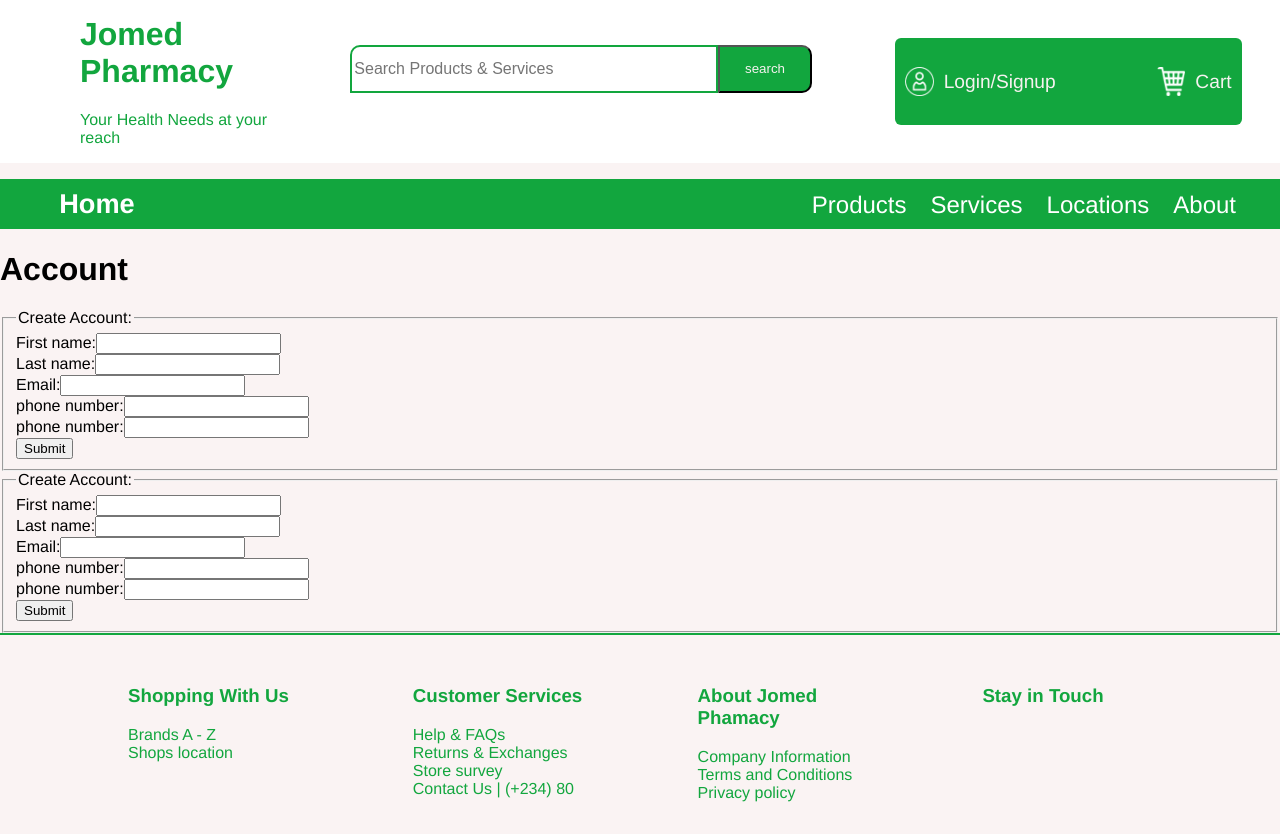
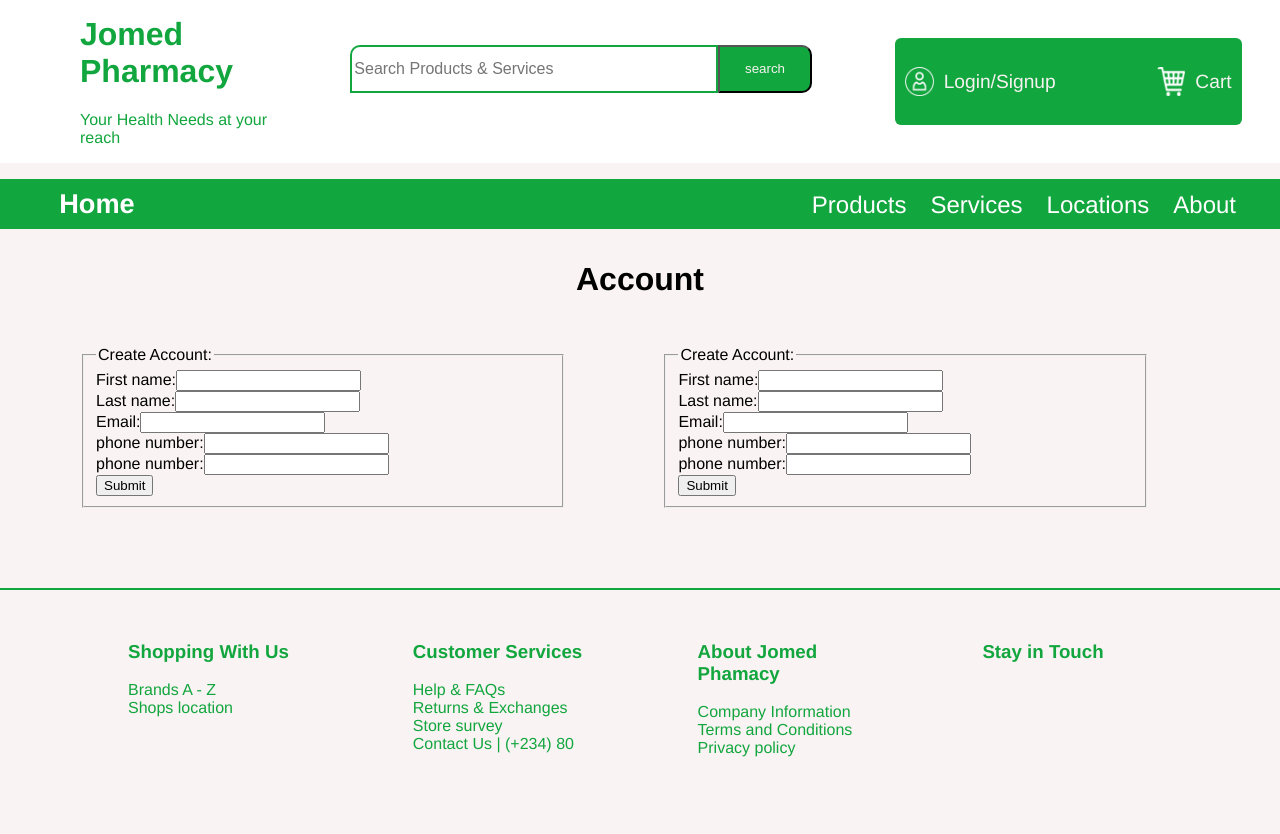
Before and after one commit to mitchel-okomor/jomedpharmacy, a Next.js app: page /account in a window 1280 px wide. After the commit the page ends 800 px from the top, so only its background shows below. Built offline with nearby package versions, Linux system fonts and the light colour scheme.

Commit message:
form css

```diff
--- a/pages/account.js
+++ b/pages/account.js
@@ -6,7 +6,7 @@
         <div className={css.account}>
 <h1 className={css.heading}>Account</h1>
 
-<div>
+<div className={css.form}>
 <form className={css.signup}>
  <fieldset>
   <legend>Create Account:</legend>
--- a/pages/account.module.scss
+++ b/pages/account.module.scss
@@ -0,0 +1,19 @@
+@import "./styles.scss";
+
+.account{
+    margin: 2em;
+
+.heading{
+margin: auto;
+text-align: center;
+}
+
+.form{
+display: flex;
+}
+form{
+    width: 40%;
+    margin: 3em;
+}
+
+}
```
